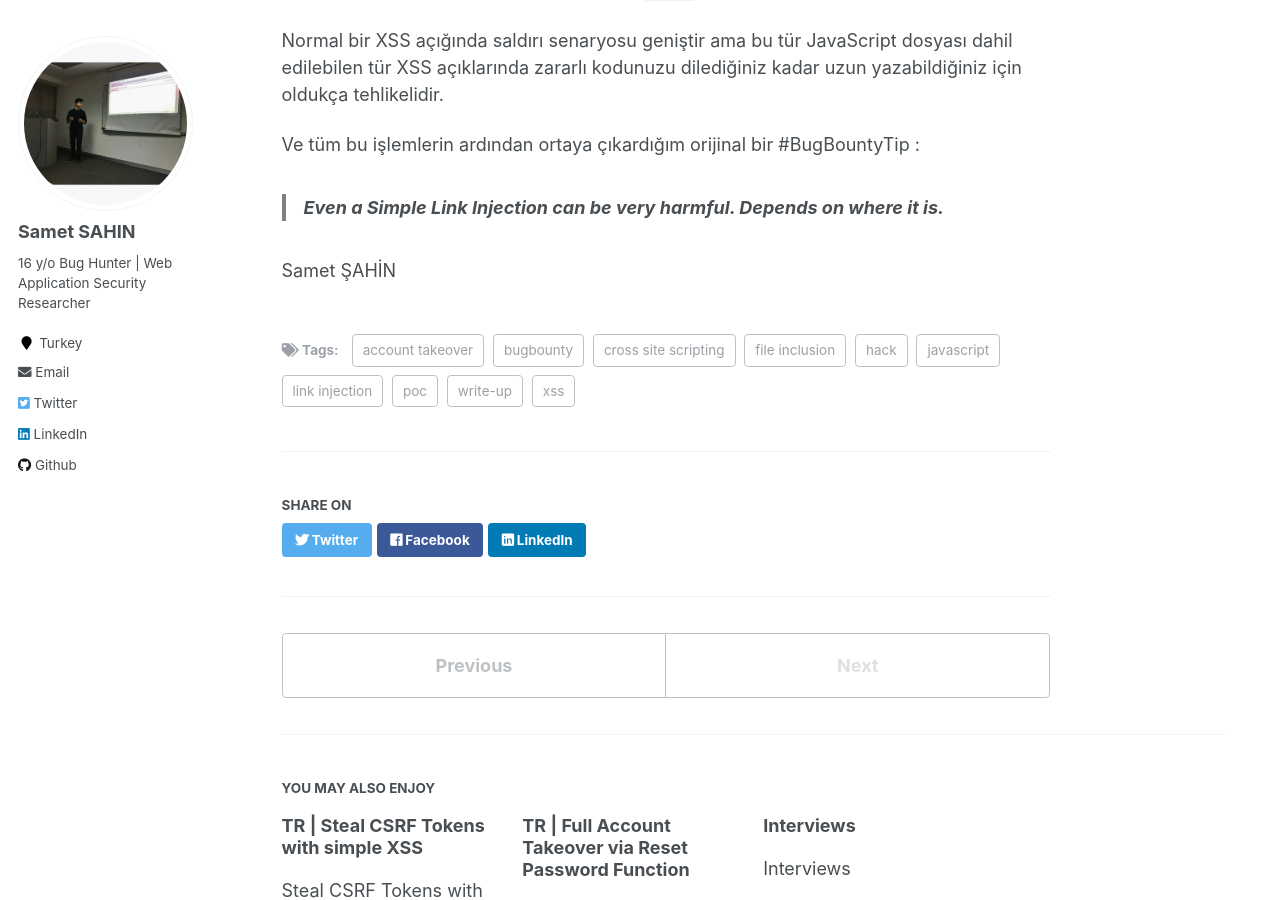
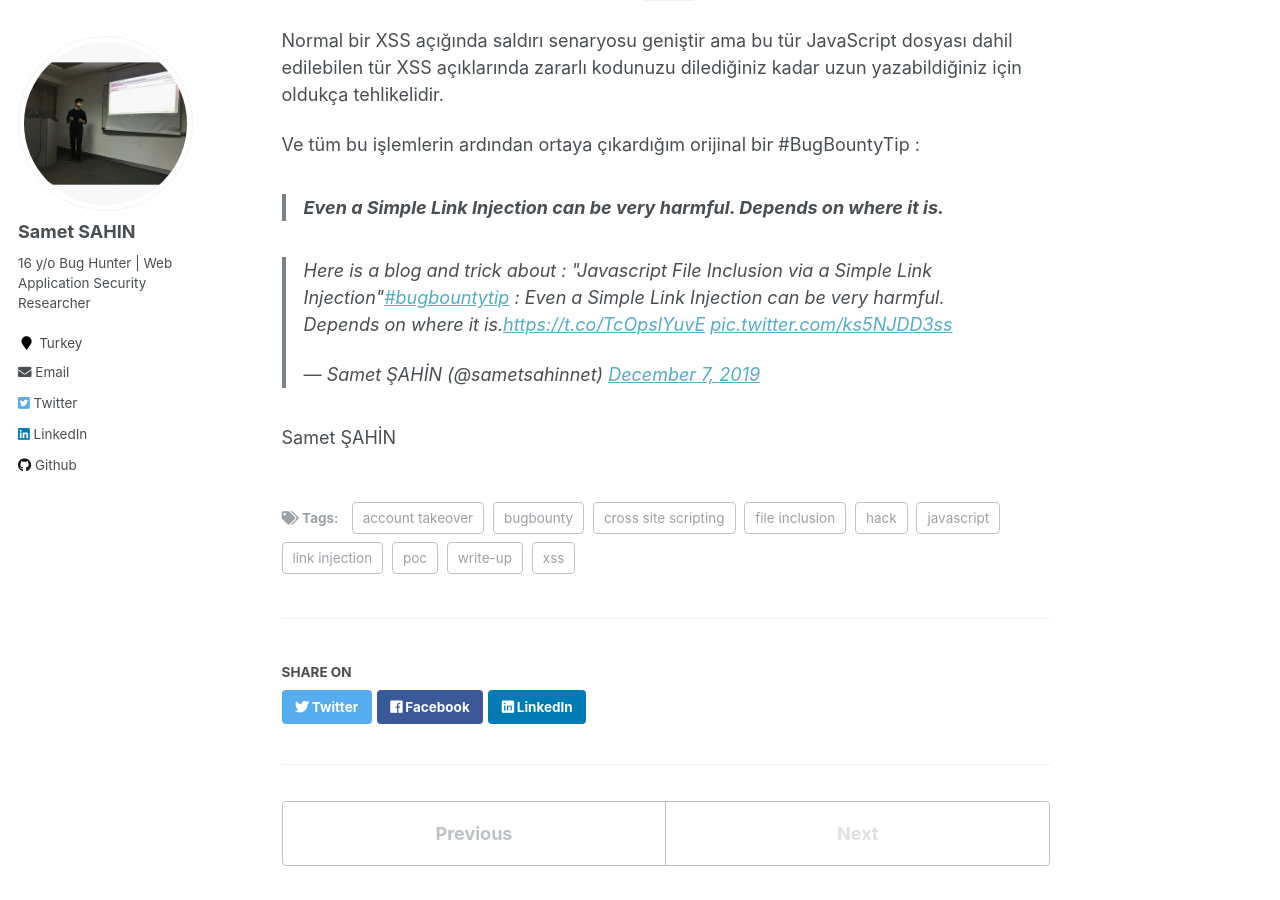
Before and after one commit to sametsahinnet/netwebsite, a Jekyll site: the page built from _posts/2019-07-12-javascript-file-inclusion-via-simple-link-injection-xss.md, in a window 1280 px wide and 900 px high, scrolled down 3098 px. Built offline with Jekyll 4.4.1, drawn with Linux system fonts in a browser that asks for light colours; comment, search, counter and statistics services are not loaded.

Commit message:
Update 2019-07-12-javascript-file-inclusion-via-simple-link-injection-xss.md

```diff
--- a/_posts/2019-07-12-javascript-file-inclusion-via-simple-link-injection-xss.md
+++ b/_posts/2019-07-12-javascript-file-inclusion-via-simple-link-injection-xss.md
@@ -80,5 +80,6 @@ Normal bir XSS açığında saldırı senaryosu geniştir ama bu tür JavaScript
 Ve tüm bu işlemlerin ardından ortaya çıkardığım orijinal bir #BugBountyTip :
 > **Even a Simple Link Injection can be very harmful. Depends on where it is.**
 
+<blockquote class="twitter-tweet"><p lang="en" dir="ltr">Here is a blog and trick about : &quot;Javascript File Inclusion via a Simple Link Injection&quot;<a href="https://twitter.com/hashtag/bugbountytip?src=hash&amp;ref_src=twsrc%5Etfw">#bugbountytip</a> : Even a Simple Link Injection can be very harmful. Depends on where it is.<a href="https://t.co/TcOpslYuvE">https://t.co/TcOpslYuvE</a> <a href="https://t.co/ks5NJDD3ss">pic.twitter.com/ks5NJDD3ss</a></p>&mdash; Samet ŞAHİN (@sametsahinnet) <a href="https://twitter.com/sametsahinnet/status/1203377220871430144?ref_src=twsrc%5Etfw">December 7, 2019</a></blockquote> <script async src="https://platform.twitter.com/widgets.js" charset="utf-8"></script>
 
 Samet ŞAHİN
```
